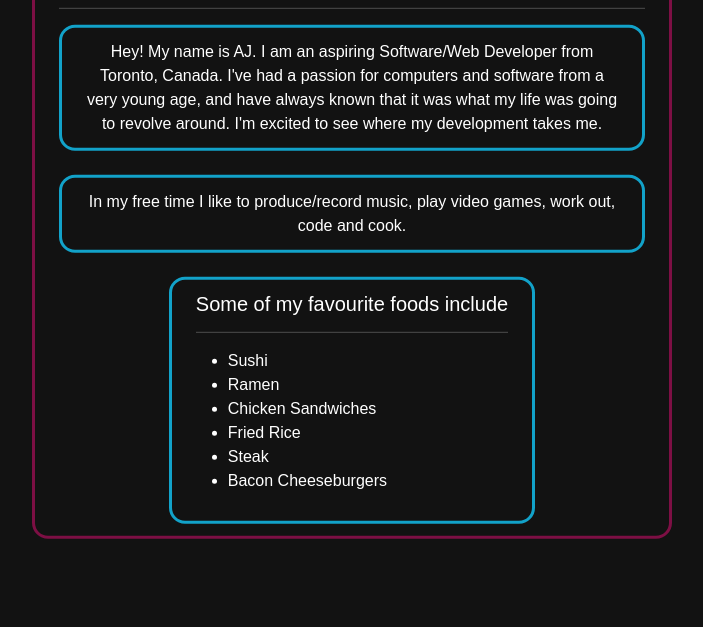
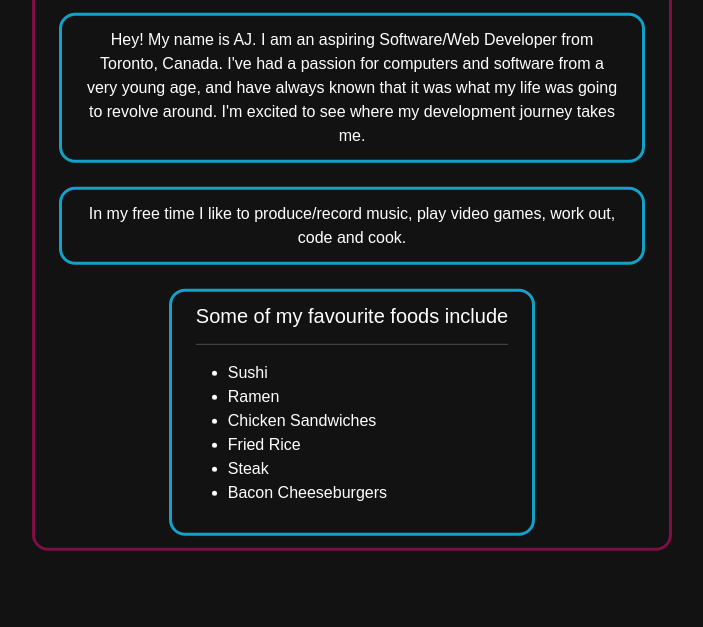
Before and after one commit to wakeupaj/aj-homepage, a plain HTML site: page about.html in a window 1280 px wide. Shown: the part 173-800 px from the top of the page, without its empty margins (288-991 px from the left). Drawn offline with nearby package versions, Linux system fonts and the light colour scheme; a script that the page names is missing.

Commit message:
Update about.html

```diff
--- a/about.html
+++ b/about.html
@@ -28,7 +28,7 @@
         <div id="aboutPara">
             <h2>A little bit about me </h2>
             <hr>
-            <p1>Hey! My name is AJ. I am an aspiring Software/Web Developer from Toronto, Canada. I've had a passion for computers and software from a very young age, and have always known that it was what my life was going to revolve around. I'm excited to see where my development takes me.</p1>
+            <p1>Hey! My name is AJ. I am an aspiring Software/Web Developer from Toronto, Canada. I've had a passion for computers and software from a very young age, and have always known that it was what my life was going to revolve around. I'm excited to see where my development journey takes me.</p1>
             <br>
             <p2>In my free time I like to produce/record music, play video games, work out, code and cook.</p2>
             <br>
```
